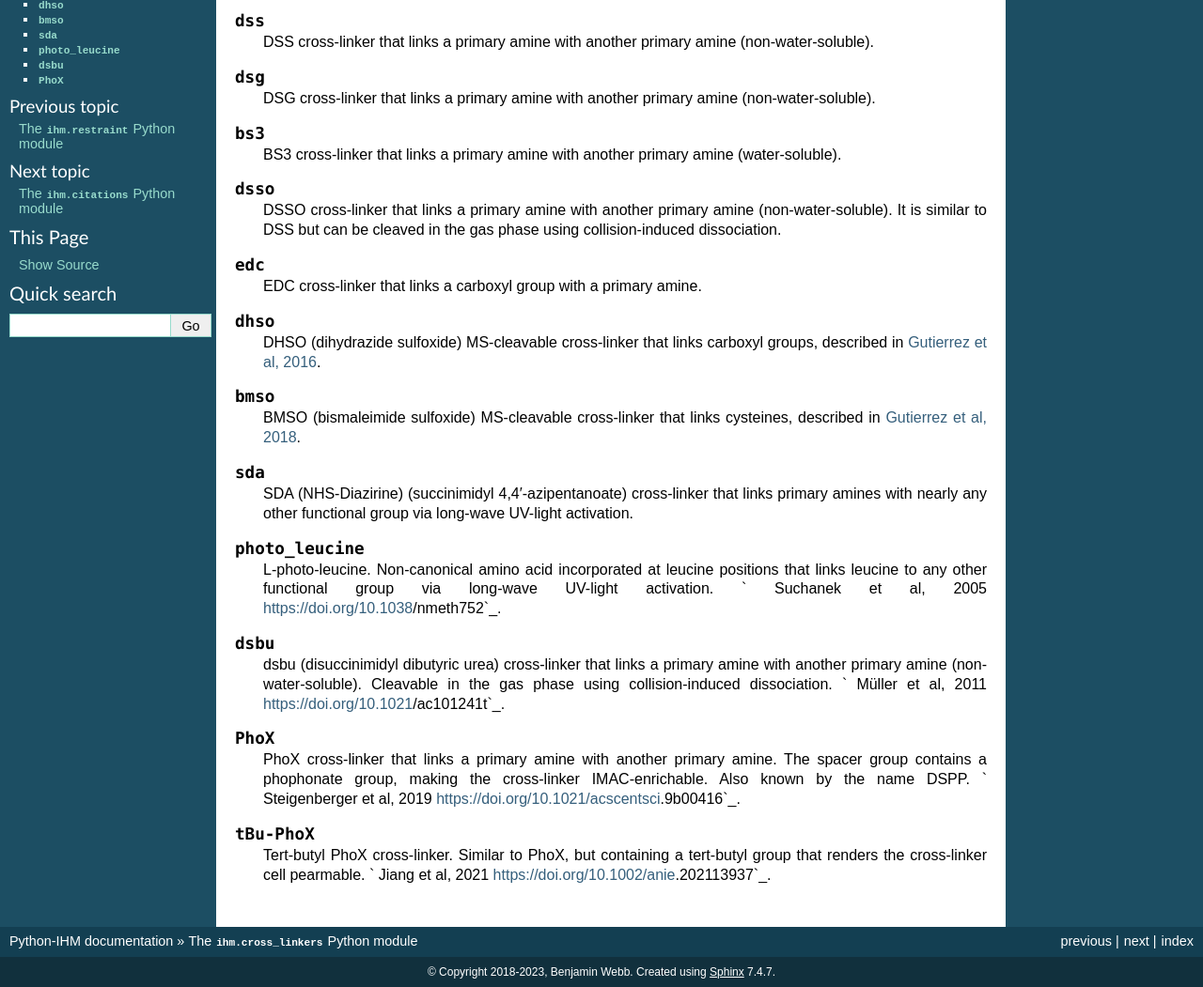
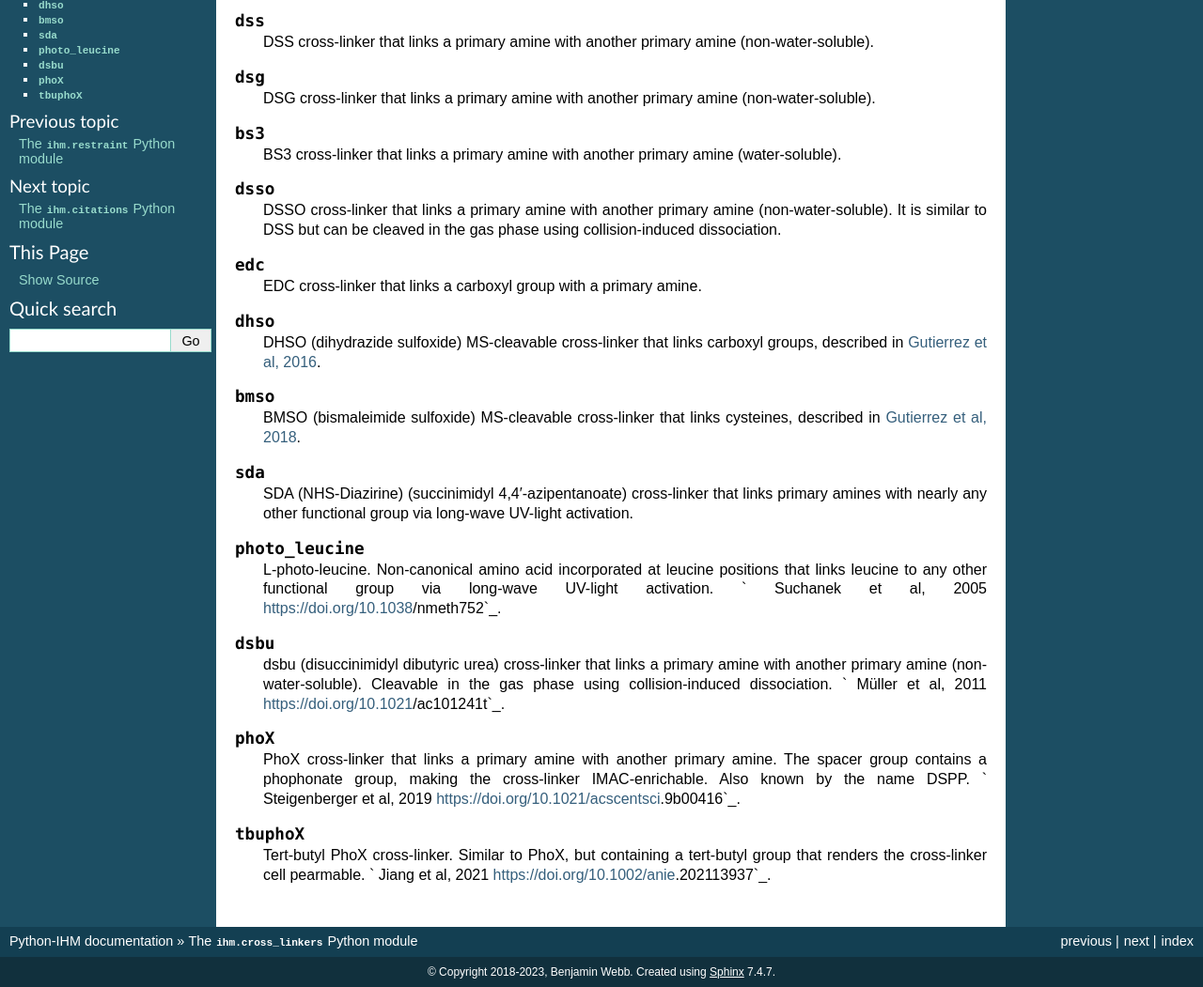
Before and after one commit to ihmwg/python-ihm, a Sphinx documentation site: the page built from docs/cross_linkers.rst, in a window 1280 px wide, cut to the strip 192-1243 px from the top of the page. Shown: the whole strip at 94% size. Built offline with Sphinx 7.4.7, drawn with Linux system fonts in a browser that asks for light colours.

Commit message:
Match names in doc against Python code

```diff
--- a/docs/cross_linkers.rst
+++ b/docs/cross_linkers.rst
@@ -65,14 +65,14 @@ The :mod:`ihm.cross_linkers` Python module
    ` Müller et al, 2011 https://doi.org/10.1021/ac101241t`_.
 
 
-.. data:: PhoX
+.. data:: phoX
 
    PhoX cross-linker that links a primary amine with another primary amine.
    The spacer group contains a phophonate group, making the cross-linker
    IMAC-enrichable. Also known by the name DSPP.
    ` Steigenberger et al, 2019 https://doi.org/10.1021/acscentsci.9b00416`_.
 
-.. data:: tBu-PhoX
+.. data:: tbuphoX
 
    Tert-butyl PhoX cross-linker. Similar to PhoX, but containing a tert-butyl
    group that renders the cross-linker cell pearmable.
```
